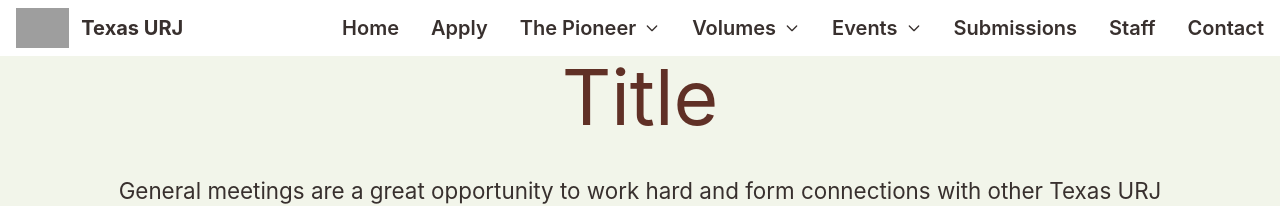
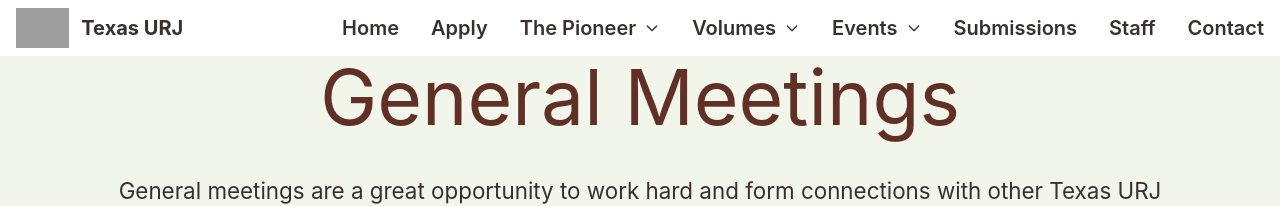
Before and after one commit to texas-urj/texas-urj.github.io, a Next.js app: page /events/meetings in a window 1280 px wide. Shown: the top 206 px of the page. Built offline with nearby package versions, Linux system fonts and the light colour scheme; grey boxes are pictures that could not be loaded.

Commit message:
added title lol

```diff
--- a/pages/events/meetings.tsx
+++ b/pages/events/meetings.tsx
@@ -5,7 +5,7 @@ const pageTemplate = () => {
   return (
     <>
     <Navigation name='Texas URJ'></Navigation>
-    <h1>Title</h1>
+    <h1>General Meetings</h1>
     <p>General meetings are a great opportunity to work hard and form connections with other Texas URJ members! See our meeting slides to get a better understanding of what we do each week.</p>
     <h2 className='mb-4 p-4'>Spring 2024 Meeting Slides</h2>
     <div className="place-items-center grid grid-auto grid-cols-4">
```
